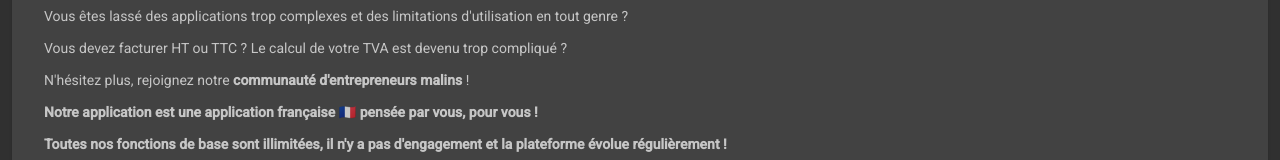
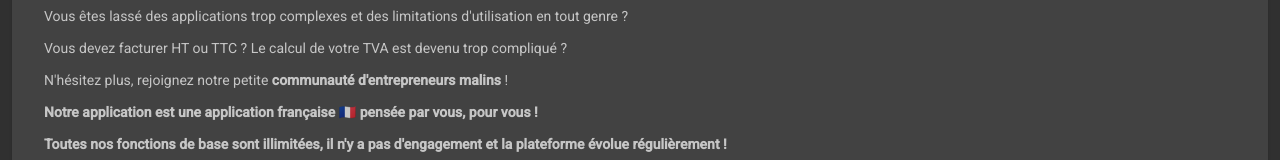
Before and after one commit to trendev/kiam-welcome, an Angular app: page /home in a window 1280 px wide. Shown: the part 142-302 px from the top of the page. Built offline with nearby package versions, Linux system fonts and the light colour scheme.

Commit message:
update subscription price

```diff
--- a/src/app/home/home.component.html
+++ b/src/app/home/home.component.html
@@ -13,7 +13,7 @@
                     Vous êtes lassé des applications trop complexes et des limitations d'utilisation en tout genre ?
                 </p>
                 <p>Vous devez facturer HT ou TTC ? Le calcul de votre TVA est devenu trop compliqué ?</p>
-                <p>N'hésitez plus, rejoignez notre <b>communauté d'entrepreneurs malins</b> !
+                <p>N'hésitez plus, rejoignez notre petite <b>communauté d'entrepreneurs malins</b> !
                 </p>
                 <p><b>Notre application est une application française 🇫🇷 pensée par vous, pour vous !</b></p>
                 <p><b>
@@ -172,11 +172,11 @@
             </div>
             <div class="item">
                 <mat-icon color="accent">shop_two</mat-icon>
-                <span>3 euros TTC / mois</span>
+                <span>6 euros TTC / mois</span>
             </div>
             <div class="item">
                 <mat-icon color="accent">shop</mat-icon>
-                <span>ou 30 euros TTC / an</span>
+                <span>ou 60 euros TTC / an</span>
             </div>
             <div class="item">
                 <mat-icon color="accent">emoji_people</mat-icon>
```
